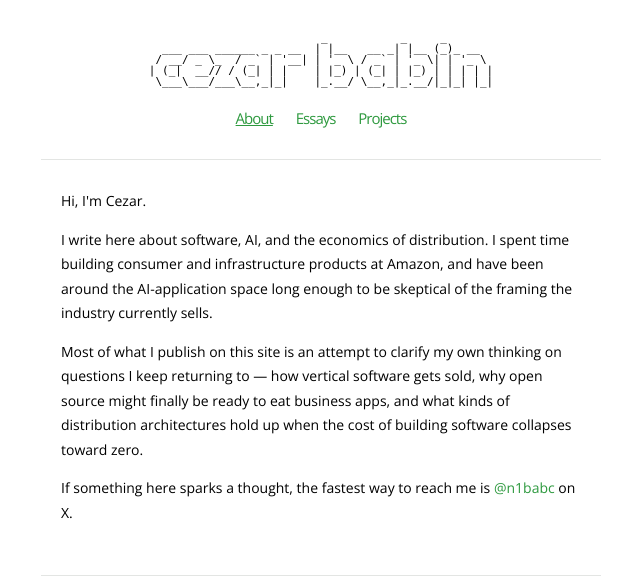
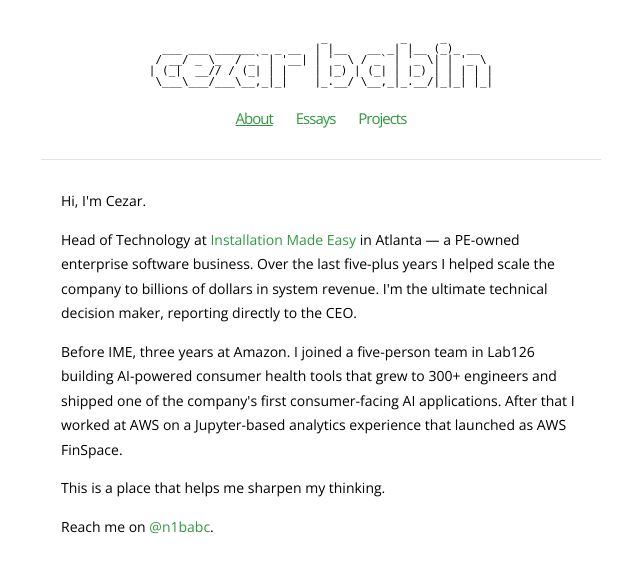
Before and after one commit to nibab/cezarbabin, a plain HTML site: page about.html in a window 1280 px wide. Shown: the top 586 px of the page, without its empty margins (319-959 px from the left). Drawn offline with nearby package versions, Linux system fonts and the light colour scheme; a script that the page names is missing.

Commit message:
Rewrite About: lead with IME (Head of Technology, 5+ yrs) and Amazon (Lab126, AWS FinSpace), close with 'sharpens my thinking'
Removes topical mentions of the essays' subject matter per ask.
Adds outbound link to installationmadeeasy.com.

```diff
--- a/about.html
+++ b/about.html
@@ -33,21 +33,25 @@
     <main class="content prose">
       <p>Hi, I'm Cezar.</p>
       <p>
-        I write here about software, AI, and the economics of distribution.
-        I spent time building consumer and infrastructure products at Amazon,
-        and have been around the AI-application space long enough to be skeptical
-        of the framing the industry currently sells.
+        Head of Technology at <a href="https://installationmadeeasy.com" target="_blank" rel="noopener">Installation Made Easy</a>
+        in Atlanta — a PE-owned enterprise software business. Over the last
+        five-plus years I helped scale the company to billions of dollars in
+        system revenue. I'm the ultimate technical decision maker, reporting
+        directly to the CEO.
       </p>
       <p>
-        Most of what I publish on this site is an attempt to clarify my own
-        thinking on questions I keep returning to — how vertical software gets
-        sold, why open source might finally be ready to eat business apps, and
-        what kinds of distribution architectures hold up when the cost of
-        building software collapses toward zero.
+        Before IME, three years at Amazon. I joined a five-person team in
+        Lab126 building AI-powered consumer health tools that grew to 300+
+        engineers and shipped one of the company's first consumer-facing AI
+        applications. After that I worked at AWS on a Jupyter-based analytics
+        experience that launched as AWS FinSpace.
       </p>
       <p>
-        If something here sparks a thought, the fastest way to reach me is
-        <a href="https://x.com/n1babc" target="_blank" rel="noopener">@n1babc</a> on X.
+        This is a place that helps me sharpen my thinking.
+      </p>
+      <p>
+        Reach me on
+        <a href="https://x.com/n1babc" target="_blank" rel="noopener">@n1babc</a>.
       </p>
     </main>
   </div>
```
